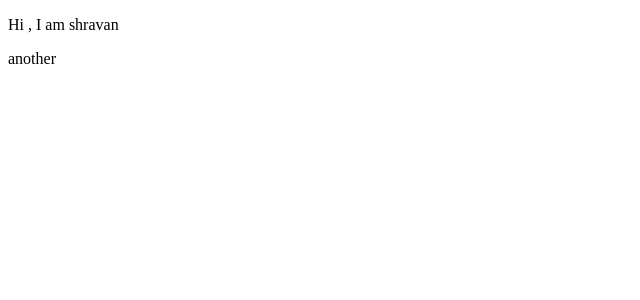
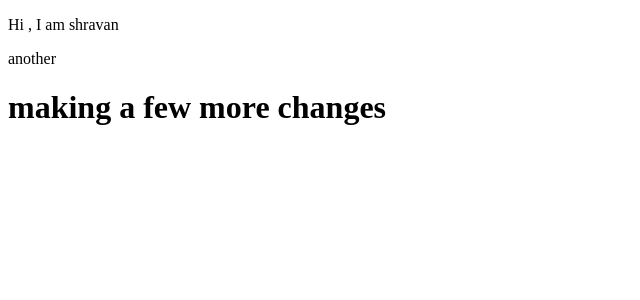
Before and after one commit to shravanramamoorthy/nuxt.js, a Nuxt app: page / in a window 1280 px wide. Shown: the top 300 px of the page, without its empty margins (0-640 px from the left). Built offline with nearby package versions, Linux system fonts and the light colour scheme.

Commit message:
making more changes

```diff
--- a/pages/index.vue
+++ b/pages/index.vue
@@ -2,6 +2,7 @@
   <div>
     <p>Hi , I am shravan</p>
     <span>another</span>
+    <h1>making a few more changes</h1>
   </div>
 </template>
 
```
